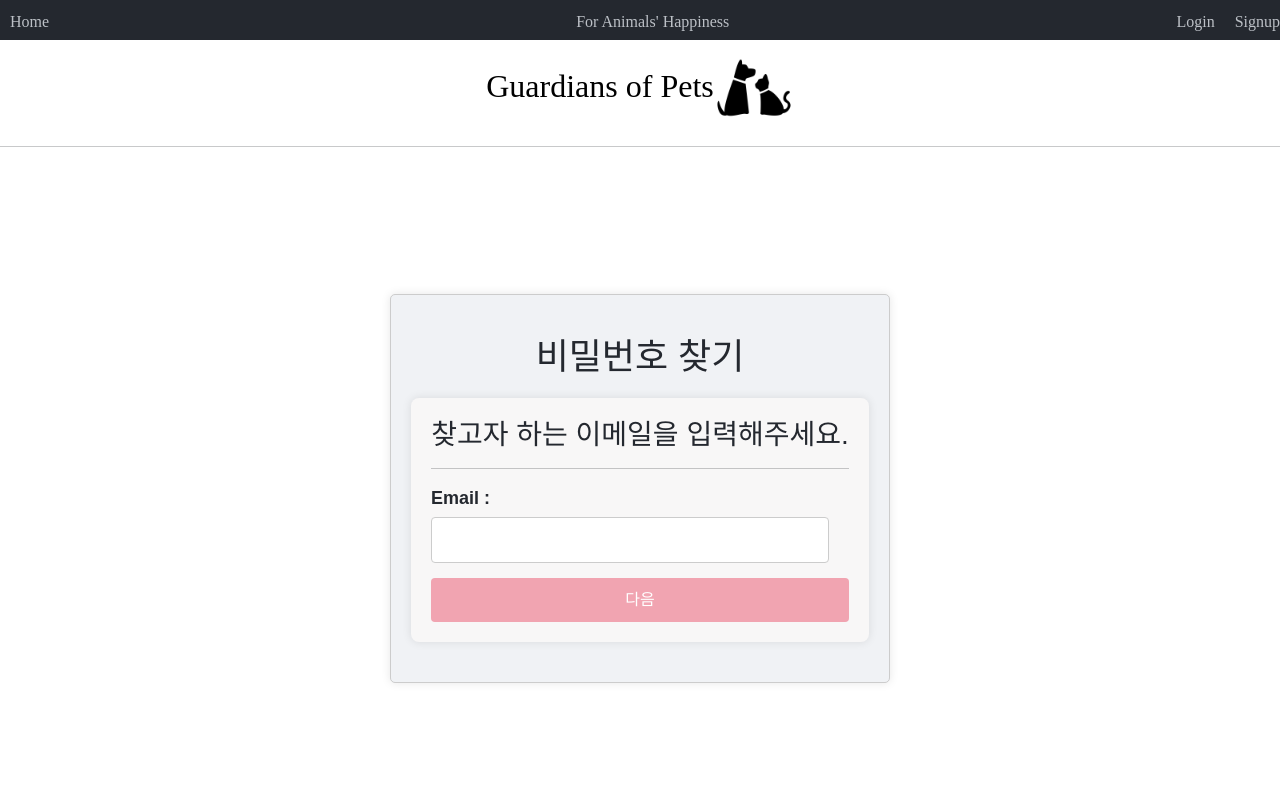
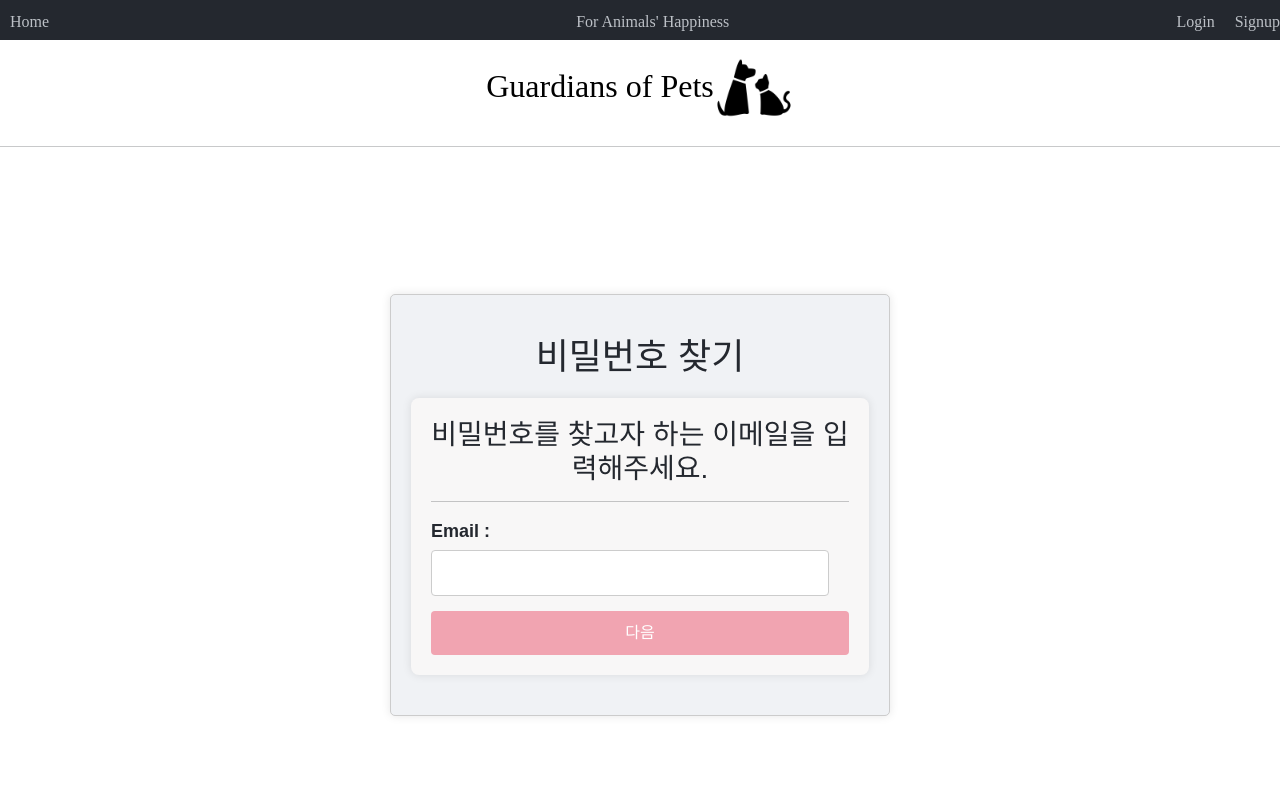
Before and after one commit to zkszka/GOPprj, a React (Create React App) app: page /login/find_pw in a window 1280 px wide. Shown: the top 800 px of the page. Built offline with nearby package versions, Linux system fonts and the light colour scheme; no server answers; a web font is replaced by a local one.

Commit message:
9/14일 마지막 수정

```diff
--- a/src/Components/Login/FindPW.js
+++ b/src/Components/Login/FindPW.js
@@ -20,7 +20,6 @@ const FindPW = () => {
 
       if (response.status === 200) {
         alert("이메일이 전송되었습니다. 이메일을 확인해 주세요.");
-        navigate("/login/new_pw"); // 비밀번호 재설정 페이지로 이동
       } else {
         alert("이메일이 존재하지 않거나 오류가 발생했습니다.");
       }
@@ -40,7 +39,7 @@ const FindPW = () => {
         <h2 className="find-pw-title">비밀번호 찾기</h2>
         <form onSubmit={handlePasswordResetRequest} className="find-pw-form">
           <div className="find-pw-form-group">
-            <center><h3>찾고자 하는 이메일을 입력해주세요.</h3></center><hr/>
+            <center><h3>비밀번호를 찾고자 하는 이메일을 입력해주세요.</h3></center><hr/>
             <label htmlFor="email" className="find-pw-label">Email :</label>
             <input
               type="email"
--- a/src/Components/Login/NewPW.js
+++ b/src/Components/Login/NewPW.js
@@ -20,7 +20,7 @@ const NewPW = () => {
     event.preventDefault();
 
     if (password !== confirmPassword) {
-      setError("비밀번호와 비밀번호 확인이 일치하지 않습니다.");
+      setError("비밀번호가 일치하지 않습니다.");
       return;
     }
 
```
Also changed, not shown: src/Components/Abandoned/Shelter.js (+5 -6 lines).
